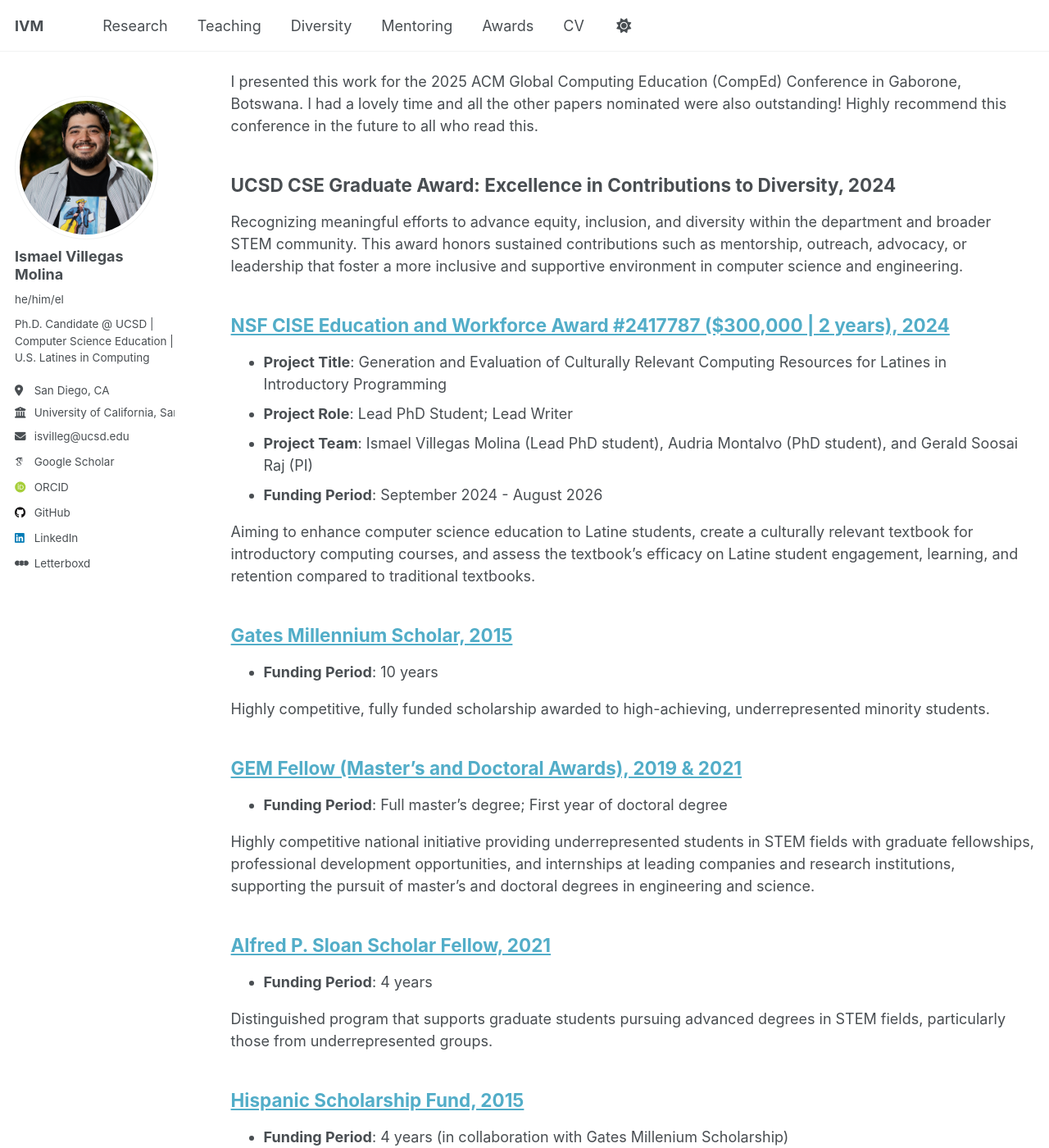
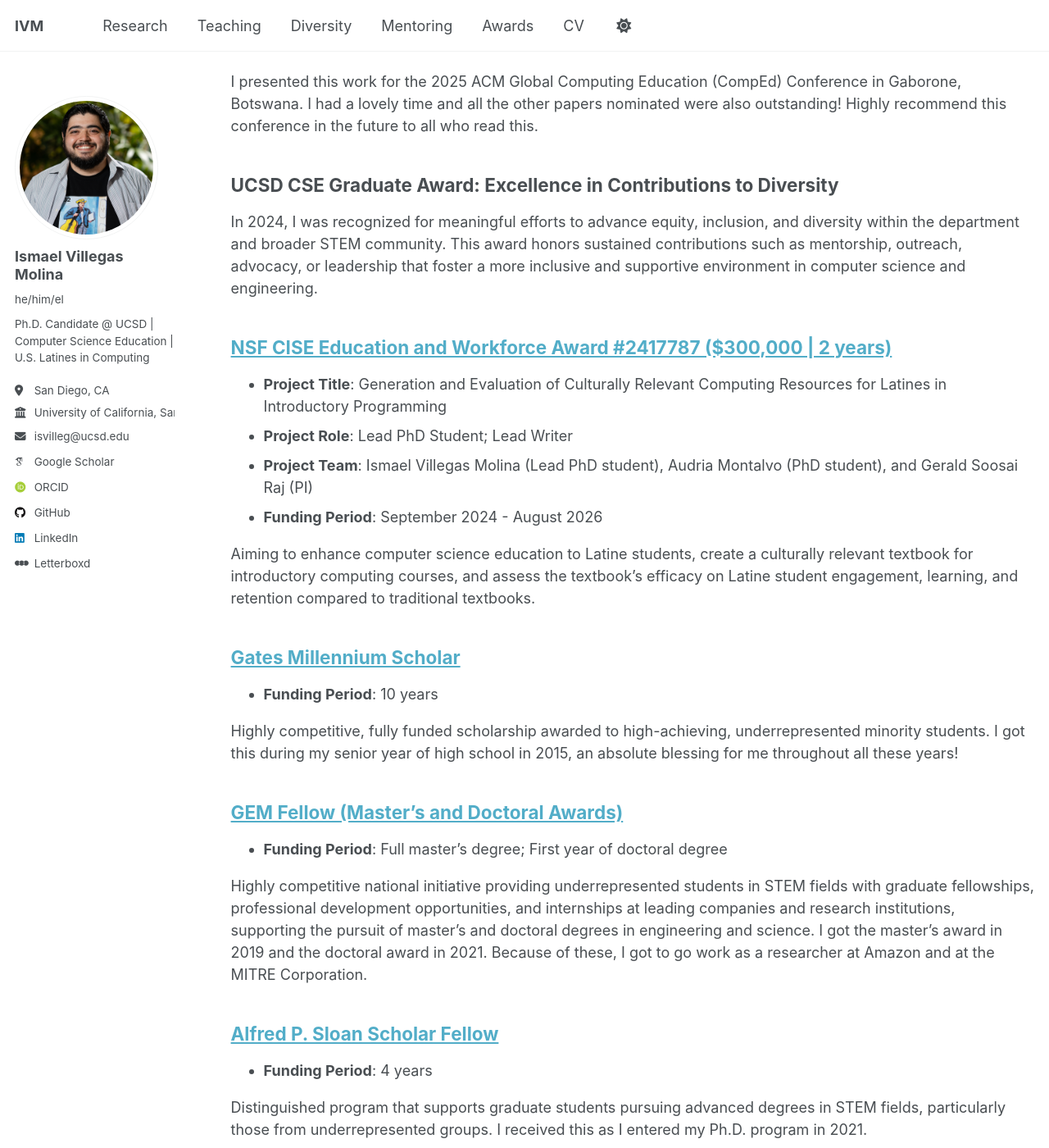
Before and after one commit to IsmaelV/IsmaelV.github.io, a Jekyll site: the page built from _pages/awards.md, in a window 1280 px wide and 1400 px high, scrolled down 308 px. Shown: the whole window at 82% size. Built offline with Jekyll 4.4.1, drawn with Linux system fonts in a browser that asks for light colours; some web fonts are replaced; a script that is not in the unit is left out; some of the changed text lies outside the part shown.

Commit message:
Updated the way that year was being displayed

```diff
--- a/_pages/awards.md
+++ b/_pages/awards.md
@@ -11,11 +11,11 @@ Very happy to say that my paper on how computer science faculty racial identitie
 
 I presented this work for the 2025 ACM Global Computing Education (CompEd) Conference in Gaborone, Botswana. I had a lovely time and all the other papers nominated were also outstanding! Highly recommend this conference in the future to all who read this.
 
-## UCSD CSE Graduate Award: Excellence in Contributions to Diversity, 2024
+## UCSD CSE Graduate Award: Excellence in Contributions to Diversity
 
-Recognizing meaningful efforts to advance equity, inclusion, and diversity within the department and broader STEM community. This award honors sustained contributions such as mentorship, outreach, advocacy, or leadership that foster a more inclusive and supportive environment in computer science and engineering.
+In 2024, I was recognized for meaningful efforts to advance equity, inclusion, and diversity within the department and broader STEM community. This award honors sustained contributions such as mentorship, outreach, advocacy, or leadership that foster a more inclusive and supportive environment in computer science and engineering.
 
-## [NSF CISE Education and Workforce Award \#2417787 ($300,000 | 2 years), 2024](https://www.nsf.gov/awardsearch/showAward?AWD_ID=2417787&HistoricalAwards=false)
+## [NSF CISE Education and Workforce Award \#2417787 ($300,000 | 2 years)](https://www.nsf.gov/awardsearch/showAward?AWD_ID=2417787&HistoricalAwards=false)
 * <b>Project Title</b>: Generation and Evaluation of Culturally Relevant Computing Resources for Latines in Introductory Programming
 * <b>Project Role</b>: Lead PhD Student; Lead Writer
 * <b>Project Team</b>: Ismael Villegas Molina (Lead PhD student), Audria Montalvo (PhD student), and Gerald Soosai Raj (PI)
@@ -23,22 +23,22 @@ Recognizing meaningful efforts to advance equity, inclusion, and diversity withi
 
 Aiming to enhance computer science education to Latine students, create a culturally relevant textbook for introductory computing courses, and assess the textbook's efficacy on Latine student engagement, learning, and retention compared to traditional textbooks.
 
-## [Gates Millennium Scholar, 2015](https://gmsp.org/)
+## [Gates Millennium Scholar](https://gmsp.org/)
 * <b>Funding Period</b>: 10 years
 
-Highly competitive, fully funded scholarship awarded to high-achieving, underrepresented minority students.
+Highly competitive, fully funded scholarship awarded to high-achieving, underrepresented minority students. I got this during my senior year of high school in 2015, an absolute blessing for me throughout all these years!
 
-## [GEM Fellow (Master's and Doctoral Awards), 2019 & 2021](https://www.gemfellowship.org/gem-fellowship-program/)
+## [GEM Fellow (Master's and Doctoral Awards)](https://www.gemfellowship.org/gem-fellowship-program/)
 * <b>Funding Period</b>: Full master's degree; First year of doctoral degree
 
-Highly competitive national initiative providing underrepresented students in STEM fields with graduate fellowships, professional development opportunities, and internships at leading companies and research institutions, supporting the pursuit of master's and doctoral degrees in engineering and science.
+Highly competitive national initiative providing underrepresented students in STEM fields with graduate fellowships, professional development opportunities, and internships at leading companies and research institutions, supporting the pursuit of master's and doctoral degrees in engineering and science. I got the master's award in 2019 and the doctoral award in 2021. Because of these, I got to go work as a researcher at Amazon and at the MITRE Corporation.
 
-## [Alfred P. Sloan Scholar Fellow, 2021](https://cse.ucsd.edu/graduate/sloan-scholar-fellowship/)
+## [Alfred P. Sloan Scholar Fellow](https://cse.ucsd.edu/graduate/sloan-scholar-fellowship/)
 * <b>Funding Period</b>: 4 years
 
-Distinguished program that supports graduate students pursuing advanced degrees in STEM fields, particularly those from underrepresented groups.
+Distinguished program that supports graduate students pursuing advanced degrees in STEM fields, particularly those from underrepresented groups. I received this as I entered my Ph.D. program in 2021.
 
-## [Hispanic Scholarship Fund, 2015](https://www.hsf.net/)
+## [Hispanic Scholarship Fund](https://www.hsf.net/)
 * <b>Funding Period</b>: 4 years (in collaboration with Gates Millenium Scholarship)
 
-Highly regarded program providing financial support and resources to outstanding Hispanic students pursuing higher education.
+Highly regarded program providing financial support and resources to outstanding Hispanic students pursuing higher education. When you are a Gates Millennium Scholar, you're automatically a scholar in one of the partnership programs depending on your background. I'm so happy to have gotten this award in 2015 and I continue to volunteer and mentor with HSF as much as I possibly can!
```
